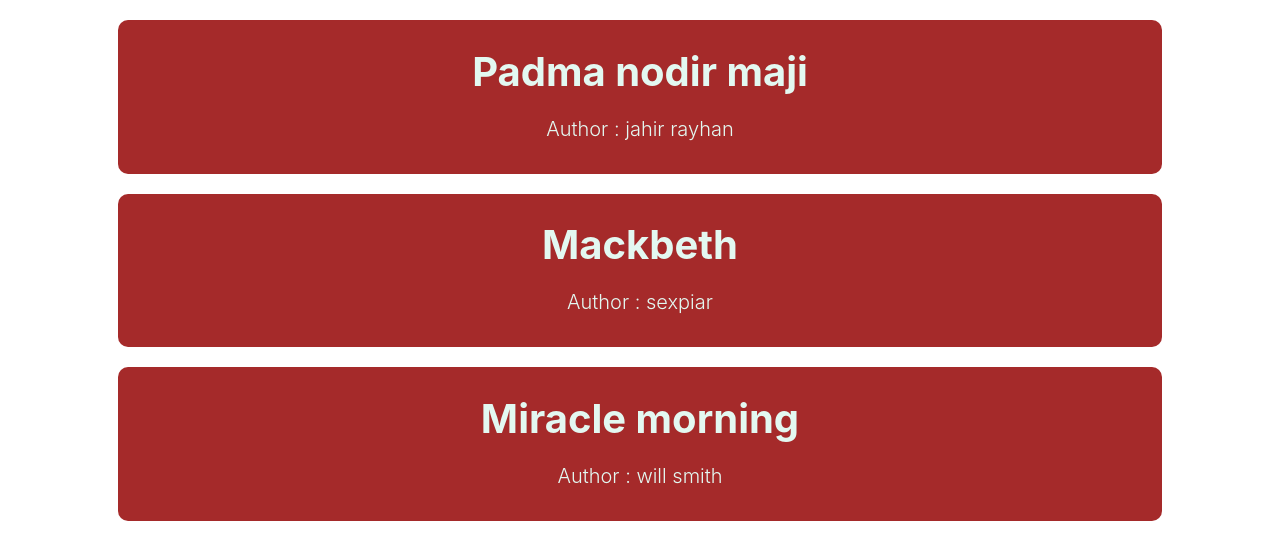
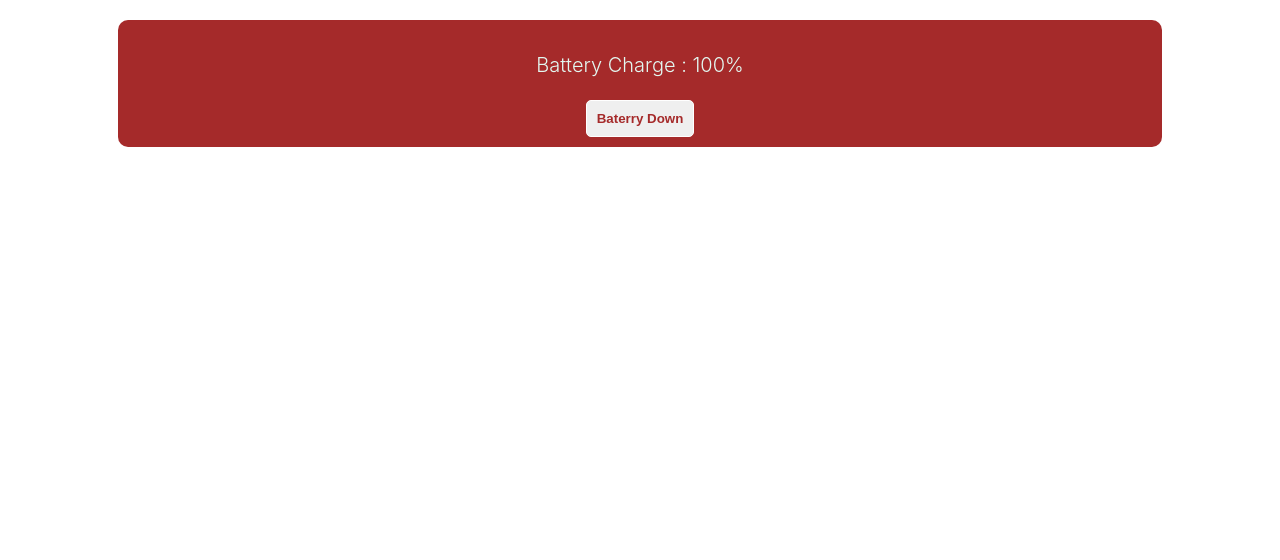
Before and after one commit to Arif870/React-chellenge1, a React (Create React App) app: page / in a window 1280 px wide. Shown: the top 560 px of the page. Built offline with nearby package versions, Linux system fonts and the light colour scheme.

Commit message:
challenge 9,10 uploaded

```diff
--- a/src/App.css
+++ b/src/App.css
@@ -48,3 +48,11 @@
   padding: 10px;
   border-radius: 10px;
 }
+.btnDown {
+  padding: 10px;
+  cursor: pointer;
+  border: 1px solid white;
+  border-radius: 5px;
+  font-weight: bold;
+  color: brown;
+}
--- a/src/App.js
+++ b/src/App.js
@@ -1,21 +1,34 @@
 import "./App.css";
+import { useState } from "react";
 
 function App() {
   return (
     <div className="App">
-      <Blog heading="Padma nodir maji" author="jahir rayhan" />
-      <Blog heading="Mackbeth" author="sexpiar" />
-      <Blog heading="Miracle morning" author="will smith" />
+      <Mobile />
     </div>
   );
 }
 
-function Blog(props) {
+function Mobile() {
+  const [state, setstate] = useState(100);
+  let batteryHandalar = () => {
+    let newState = state - 10;
+
+    if (newState <= 0) {
+      newState = 0;
+    }
+    setstate(newState);
+  };
   return (
     <div className="blog">
-      <h1>{props.heading}</h1>
-      <p>Author : {props.author}</p>
+      <p>Battery Charge : {state}%</p>
+      <button className="btnDown" onClick={batteryHandalar}>
+        Baterry Down
+      </button>
     </div>
   );
 }
+
+// to do api call
+
 export default App;
```
